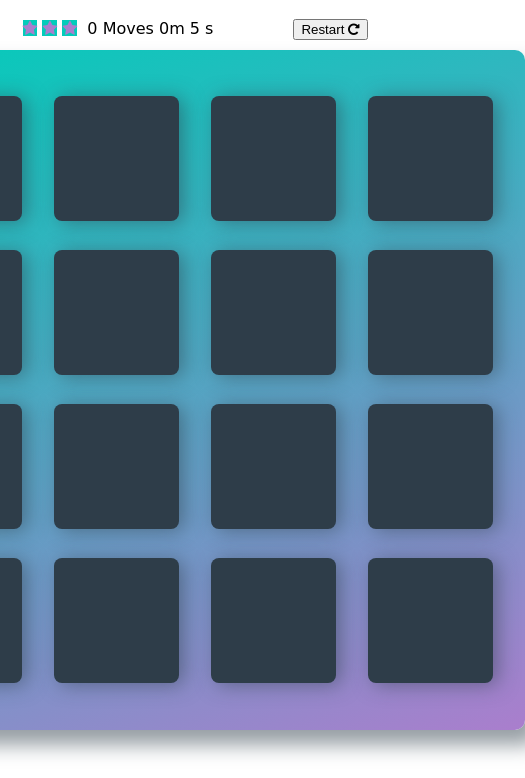
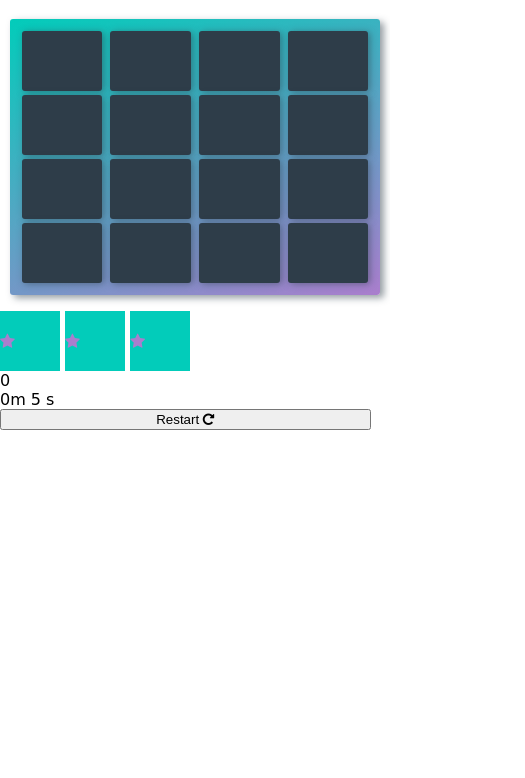
Before and after one commit to Tenacious-G/project-memory-game, a plain HTML site: page index.html in a window 390 px wide. Shown: the part 67-845 px from the top of the page, 525 px wide, since content can reach past the window. Drawn offline with Linux system fonts and the light colour scheme; a web font is replaced by a local one.

Commit message:
small screen responsive design
Still a little bit of work to be done on the small screen responsive design but largely complete.
TODO: responsive design for medium and large screens

```diff
--- a/css/app.css
+++ b/css/app.css
@@ -42,7 +42,8 @@ h1 {
 
 .deck {
     width: 660px;
-    min-height: 680px;
+    /* min-height: 680px; */
+	max-height: 20%;
     background: linear-gradient(160deg, #02ccba 0%, #aa7ecd 100%);
     padding: 32px;
     border-radius: 10px;
--- /dev/null
+++ b/css/responsive.css
@@ -0,0 +1,132 @@
+/*********************************************************BREAKPOINT (mobile phone) ********************************************/
+/*******************************************************************************************************************************/
+
+@media screen and (max-width:485px){
+	.container{
+		display: flex;
+		flex-wrap: wrap;
+	}
+
+/************ HEADER *************************/
+.header{
+	order:1;
+}
+/************ SCORE-PANEL *************************/
+
+/* .stars .time-taken .restart{ */
+	/* display: block; */
+	/* width: 50%; */
+/* } */
+
+.fa.fa-star{
+	/* font: 4em; */
+	font: center;
+	line-height: 60px;
+	height: 60px;
+	width: 60px;
+}
+
+.moves{
+	display: block;
+	order: 2;
+	width: 95%;
+}
+
+.restart{
+	display: block;
+	order: 4;
+	width: 95%;
+}
+
+.stars{
+	display: block;
+	height: 60px;
+	/* margin: 0 5% 5% 0; */
+	margin-left: auto;
+	margin-right: auto;
+	order: 1;
+	width: 95%;
+}
+
+.time-taken{
+	display: block;
+	order: 3;
+	width: 95%;
+}
+
+	.score-panel{
+		order: 3;
+		width: 100%;
+				display: flex;
+		flex-wrap: wrap;
+	}
+
+
+/************ MODAL *************************/
+
+	.modal-content{
+	width: 80%;
+	}
+/************ DECK *************************/
+
+
+
+	/* modify original large screen settings */
+	.deck {
+
+		/* background: linear-gradient(160deg, #02ccba 0%, #aa7ecd 100%); */
+		/* min-height: 680px; */
+		border-radius: 3px;
+		box-shadow: 4px 3px 7px 0 rgba(46, 61, 73, 0.5);
+		margin: 0 0 1em;
+		order: 1;
+		padding: 10px;
+		width: 95%;
+		/* display: flex; */
+		/* flex-wrap: wrap; */
+		/* justify-content: space-between; */
+		/* align-items: center; */
+}
+
+	.deck .card {
+		height: 60px;
+		width: 23%;
+		/* background: #2e3d49; */
+		font-size: 0;
+		/* color: #ffffff; */
+		border-radius: 3px;
+		/* cursor: pointer; */
+		/* display: flex; */
+		/* justify-content: center; */
+		/* align-items: center; */
+		box-shadow: 2px 1px 7px 0 rgba(46, 61, 73, 0.5);
+		margin: 2px 2px;
+	}
+
+}
+
+/*********************************************************BREAKPOINT ( tablet) ********************************************/
+/*******************************************************************************************************************************/
+/* first breakpoint at about 500px (mobile phone -> tablet) */
+
+@media screen and (min-width:486px) and (max-width:702px){
+/************ HEADER *************************/
+/************ SCORE-PANEL *************************/
+/************ MODAL *************************/
+/************ DECK *************************/
+}
+
+/*********************************************************BREAKPOINT ( laptop) ********************************************/
+/*******************************************************************************************************************************/
+@media screen and (min-width: 702px){
+	.container{
+		margin: 2% auto;
+		width: 96%;
+	}
+
+/************ HEADER *************************/
+/************ SCORE-PANEL *************************/
+/************ MODAL *************************/
+/************ DECK *************************/
+
+}
--- a/index.html
+++ b/index.html
@@ -7,6 +7,7 @@
     <link rel="stylesheet prefetch" href="https://maxcdn.bootstrapcdn.com/font-awesome/4.6.1/css/font-awesome.min.css">
     <link rel="stylesheet prefetch" href="https://fonts.googleapis.com/css?family=Coda">
     <link rel="stylesheet" href="css/app.css">
+    <link rel="stylesheet" href="css/responsive.css">
 </head>
 <body>
 
@@ -22,7 +23,7 @@
         		<li><i class="fa fa-star"></i></li>
         	</ul>
 
-        	<span class="moves">0</span> Moves
+        	<span class="moves">0</span>
 
         	<span class="time-taken"></span>
 
--- a/js/app.js
+++ b/js/app.js
@@ -114,7 +114,29 @@ function addOneToCount(){
 	count++;
 	//update the count every time a pair have been clicked
 	let numberOfMoves =  document.querySelector('.moves');
-	numberOfMoves.innerHTML = count;
+	//adjust display depending on number of moves ( 0 moves, 1 move, 2 moves, ...)
+	switch(numberOfMoves){
+		case 1:
+		numberOfMoves.innerHTML = count + ' move';
+		break;
+		default:
+		numberOfMoves.innerHTML = count + ' moves';
+
+	}
+	console.log("addOneToCount function - count is " + count);
+
+	// if (count = 0){
+		// {numberOfMoves.innerHTML = count + ' moves';}
+
+		// if (count = 1){
+		// numberOfMoves.innerHTML = count + ' move';
+		// }
+			// else {
+			// numberOfMoves.innerHTML = count + ' moves';
+			// }
+	// }
+	// numberOfMoves.innerHTML = count + ' moves';
+
 	console.log("addOneToCount function - count is " + count);
 
 	 //if player has taken too many moves, remove a star from the rating
@@ -127,10 +149,10 @@ function addOneToCount(){
 			numberOfStars = 1;
 			removeStar(numberOfStars);
 			break;
-		case 7:
-			numberOfStars = 0;
-			removeStar(numberOfStars);
-			break;
+		// case 7:
+			// numberOfStars = 0;
+			// removeStar(numberOfStars);
+			// break;
 		default:
 	}
 	return count;
@@ -147,9 +169,9 @@ function removeStar(numberOfStars){
 		case 1:
 			stars.innerHTML = '<li><i class="fa fa-star"></i></li>';
 		break;
-		case 0:
-			stars.innerHTML = '';
-		break;
+		// case 0:
+			// stars.innerHTML = '';
+		// break;
 		default:
 	}
 
```
